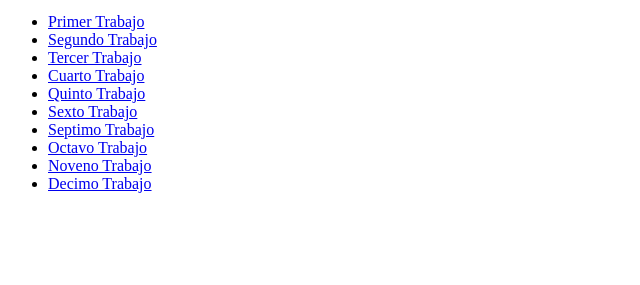
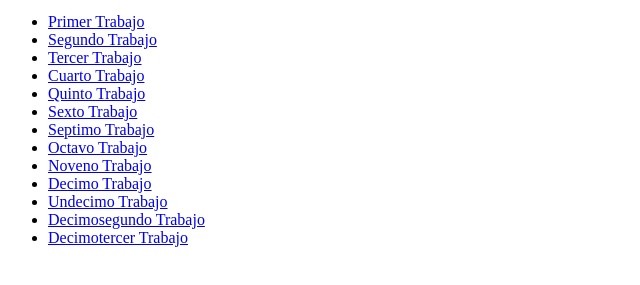
Before and after one commit to ignaciobatista207/plataformas-moviles-entregas, a plain HTML site: page index.html in a window 1280 px wide. Shown: the part 101-386 px from the top of the page, without its empty margins (0-640 px from the left). Drawn offline with Linux system fonts and the light colour scheme.

Commit message:
Update index.html

```diff
--- a/index.html
+++ b/index.html
@@ -17,6 +17,9 @@
       <li><a href="tp-8/">Octavo Trabajo</a></li>
       <li><a href="tp-9/">Noveno Trabajo</a></li>
       <li><a href="tp-10/">Decimo Trabajo</a></li>
+        <li><a href="tp-11/">Undecimo Trabajo</a></li>
+        <li><a href="tp-12/">Decimosegundo Trabajo</a></li>
+        <li><a href="tp-13/">Decimotercer Trabajo</a></li>
     </ul>
    </body>
 </html>
```
